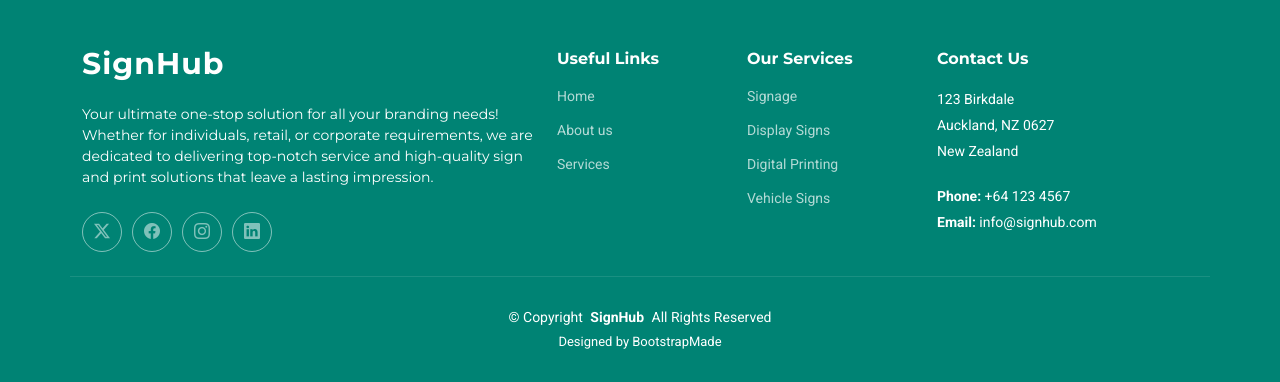
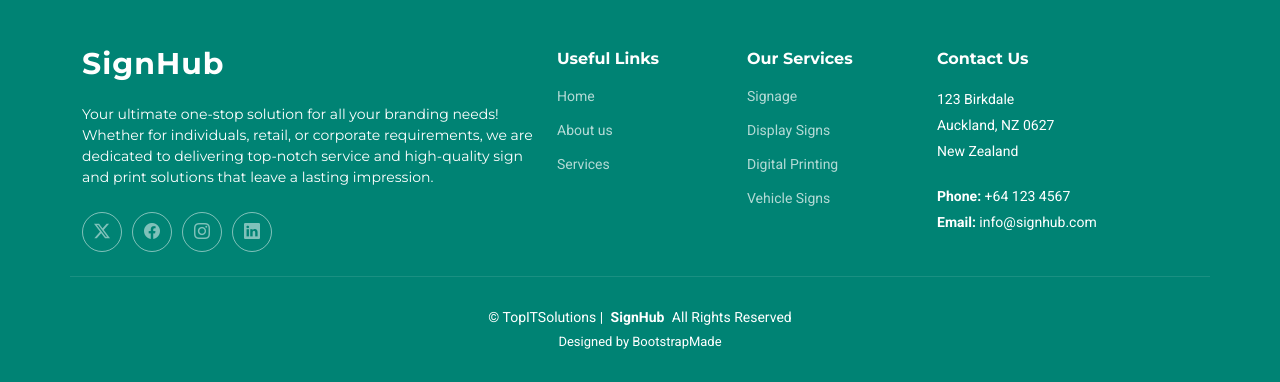
Before and after one commit to christopherece/signandprint_prj, a Django app: page / in a window 1280 px wide. Shown: the part 5830-6212 px from the top of the page. Run offline with Django 5.2, Linux system fonts and the light colour scheme; data that the repository does not hold is empty; some libraries are stand-ins or nearby versions.

Commit message:
Modified Footer

```diff
--- a/templates/partials/_footer.html
+++ b/templates/partials/_footer.html
@@ -50,7 +50,7 @@
     </div>
 
     <div class="container copyright text-center mt-4">
-      <p>© <span>Copyright</span> <strong class="px-1 sitename">SignHub</strong> <span>All Rights Reserved</span></p>
+      <p>© <span>TopITSolutions |</span> <strong class="px-1 sitename">SignHub</strong> <span>All Rights Reserved</span></p>
       <div class="credits">
         <!-- All the links in the footer should remain intact. -->
         <!-- You can delete the links only if you've purchased the pro version. -->
```
